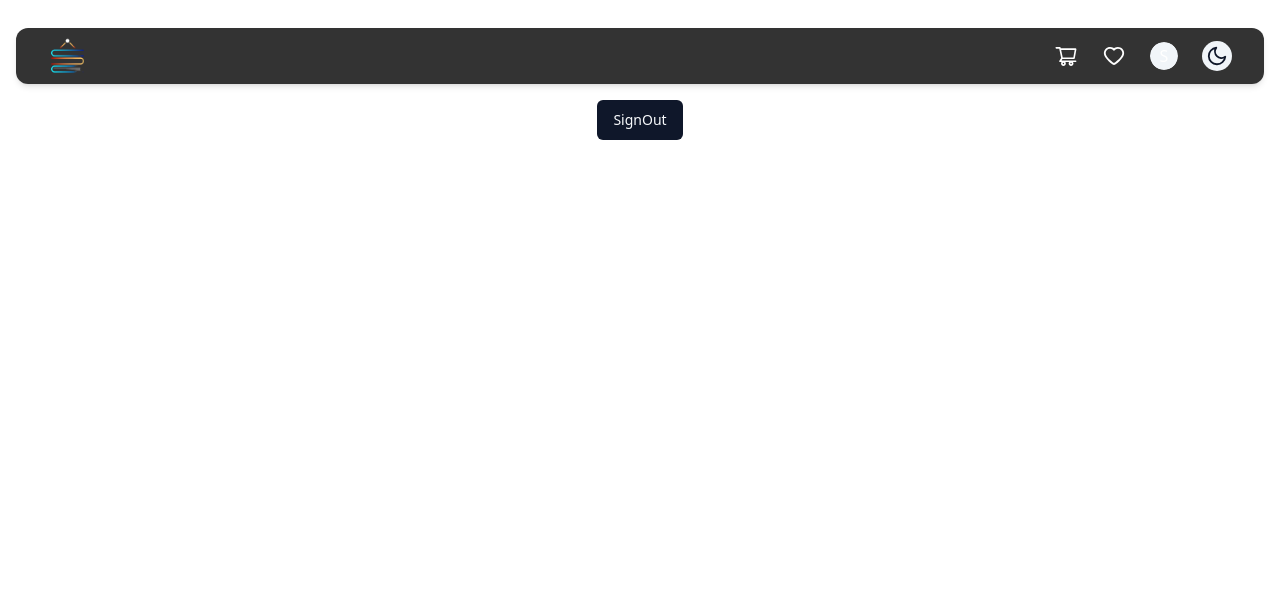
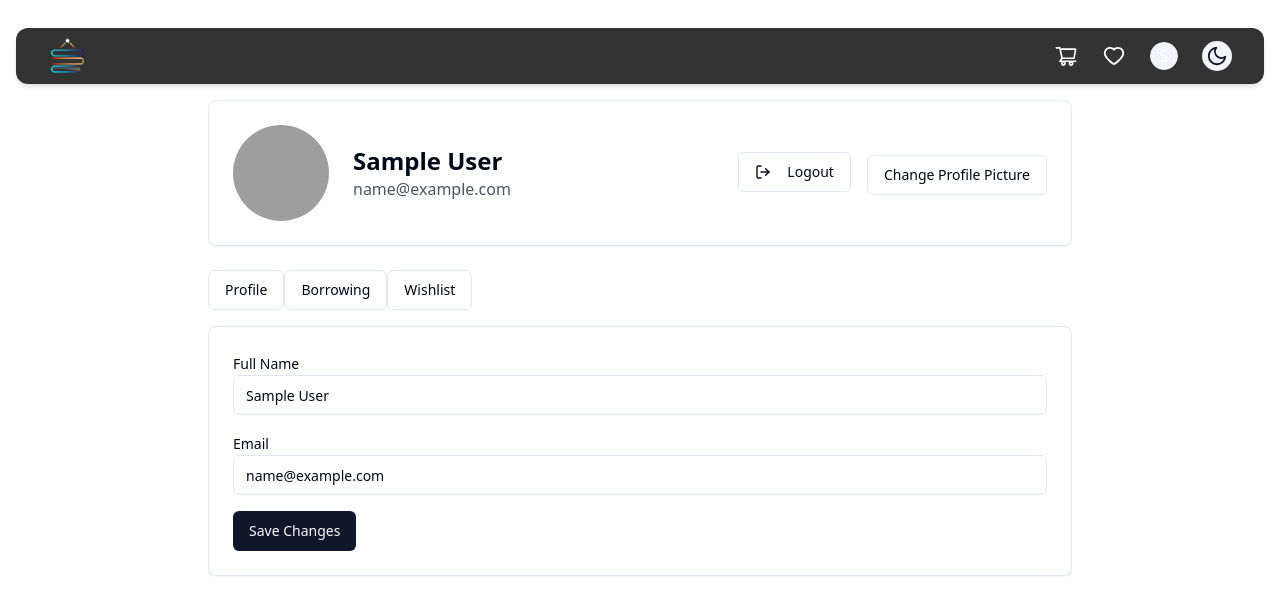
Before and after one commit to pragatisharma21/The-script-squad-FE, a React (Vite) app: page /profile in a window 1280 px wide. Shown: the top 614 px of the page. Built offline with nearby package versions, Linux system fonts and the light colour scheme; no server answers; sample sign-in values are in the browser's storage; grey boxes are pictures that could not be loaded.

Commit message:
update full code profile

```diff
--- a/src/pages/Profile.jsx
+++ b/src/pages/Profile.jsx
@@ -1,15 +1,131 @@
+import { useState } from "react";
 import { Button } from "@/components/ui/button";
-import { useAuth } from "@/context/AuthContext";
+import { Card, CardContent } from "@/components/ui/card";
+import { Input } from "@/components/ui/input";
+import { Label } from "@/components/ui/label";
+import { useAuth } from "../context/AuthContext";
+import { LogOut } from "lucide-react";
+import Wishlist from "./Wishlist";
+
 
 const Profile = () => {
-  const { logout } = useAuth();
+  const { user, updateUser, logout } = useAuth();
+  const [editedName, setEditedName] = useState(user?.name || "");
+  const [editedEmail, setEditedEmail] = useState(user?.email || "");
+  const [profileImage, setProfileImage] = useState(user?.profileImage || "/api/placeholder/150/150");
+
+  const [activeTab, setActiveTab] = useState("profile");
+
+  const handleProfileImageChange = (event) => {
+    const file = event.target.files[0];
+    if (file) {
+      const reader = new FileReader();
+      reader.onloadend = () => {
+        setProfileImage(reader.result);
+      };
+      reader.readAsDataURL(file);
+    }
+  };
+
+  const handleSaveChanges = async () => {
+    const updatedUserData = {
+      name: editedName,
+      email: editedEmail,
+      profileImage: profileImage,
+    };
+    await updateUser(updatedUserData);
+  };
+
+  const handleLogout = () => {
+    logout();
+  };
+
+  if (!user) {
+    return <div>Loading...</div>;
+  }
+
   return (
-    <div>
-      <div className="flex justify-center items-center p-4">
-        <div onClick={() => logout()}>
-          <Button>SignOut</Button>
-        </div>
+    <div className="container mx-auto p-4 max-w-4xl">
+      {/* Profile Section */}
+      <Card className="mb-6">
+        <CardContent className="pt-6">
+          <div className="flex items-center gap-6">
+            <img
+              src={profileImage}
+              alt="Profile"
+              className="rounded-full w-24 h-24"
+            />
+            <div className="flex-1">
+              <h1 className="text-2xl font-bold">{user.name}</h1>
+              <p className="text-gray-600 dark:text-gray-400">{user.email}</p>
+            </div>
+            <div className="space-x-4">
+              <Button variant="outline" onClick={handleLogout}>
+                <LogOut className="mr-2 h-4 w-4" />
+                Logout
+              </Button>
+              <Button variant="outline" onClick={() => document.getElementById("profile-image-input").click()}>
+                Change Profile Picture
+              </Button>
+              <input
+                type="file"
+                id="profile-image-input"
+                className="hidden"
+                accept="image/*"
+                onChange={handleProfileImageChange}
+              />
+            </div>
+          </div>
+        </CardContent>
+      </Card>
+
+      {/* Tab Buttons */}
+      <div className="mb-4">
+        <Button variant="outline" onClick={() => setActiveTab("profile")}>Profile</Button>
+        <Button variant="outline" onClick={() => setActiveTab("borrowing")}>Borrowing</Button>
+        <Button variant="outline" onClick={() => setActiveTab("wishlist")}>Wishlist</Button>
       </div>
+
+      {/* Tabs */}
+      {activeTab === "profile" && (
+        <Card>
+          <CardContent className="pt-6">
+            <div className="space-y-4">
+              <div>
+                <Label>Full Name</Label>
+                <Input
+                  value={editedName}
+                  onChange={(e) => setEditedName(e.target.value)}
+                />
+              </div>
+              <div>
+                <Label>Email</Label>
+                <Input
+                  value={editedEmail}
+                  onChange={(e) => setEditedEmail(e.target.value)}
+                />
+              </div>
+              <Button onClick={handleSaveChanges}>Save Changes</Button>
+            </div>
+          </CardContent>
+        </Card>
+      )}
+
+      {activeTab === "borrowing" && (
+        <Card>
+          <CardContent className="pt-6">
+
+          </CardContent>
+        </Card>
+      )}
+
+      {activeTab === "wishlist" && (
+        <Card>
+          <CardContent className="pt-6">
+           <Wishlist/>
+          </CardContent>
+        </Card>
+      )}
     </div>
   );
 };
```
